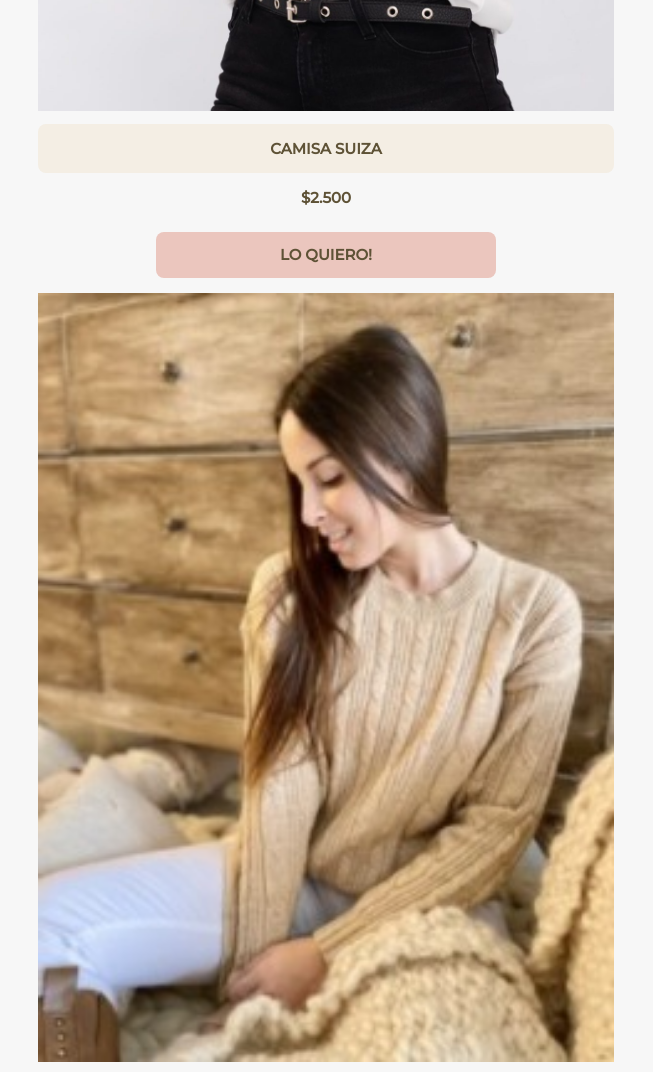
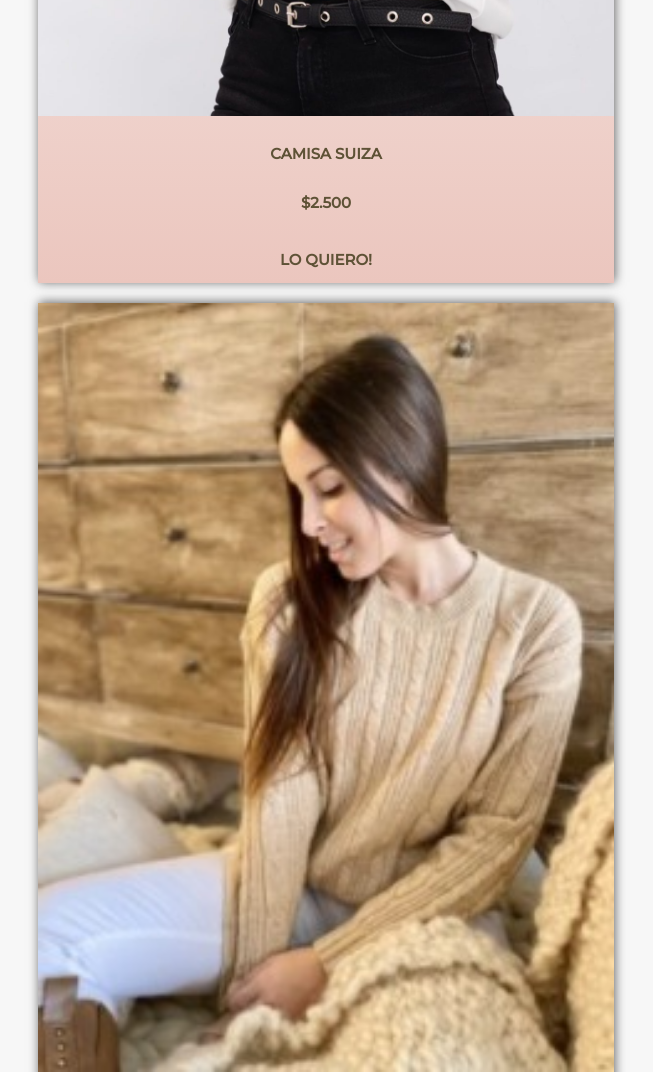
Before and after one commit to FacundoTissera/grupo_2_Tiare, a website: page views/index.html in a window 1280 px wide. Shown: the part 1460-2532 px from the top of the page, without its empty margins (314-967 px from the left). Drawn offline with Linux system fonts and the light colour scheme.

Commit message:
cambio diseño descripciones

```diff
--- a/public/styles/styleIndex.css
+++ b/public/styles/styleIndex.css
@@ -69,8 +69,10 @@ article{
     justify-content: center;
     align-items: center;
     flex-direction: column;
-    padding-top: 15px;
+    margin-top: 20px;
     width: 45%;
+    background:linear-gradient(to bottom,white 6%, #ebc6be) ;
+    box-shadow: 1px -1px 10px 0px rgb(100 100 100);
 }
 .foto-producto{
     width: 100%;
@@ -86,8 +88,6 @@ article{
     align-items: center;
     justify-content: center;
     margin-top: 10px;
-    border-radius: 8px;
-    background-color: #F4EEE4;
     width: 100%;
 }
 
@@ -97,7 +97,7 @@ article{
     justify-content: center;
     margin-top: 10px;
     border-radius: 8px;
-    background-color: #ebc6be;
+
     width: 59%;
     height: 46px;
 }
```
